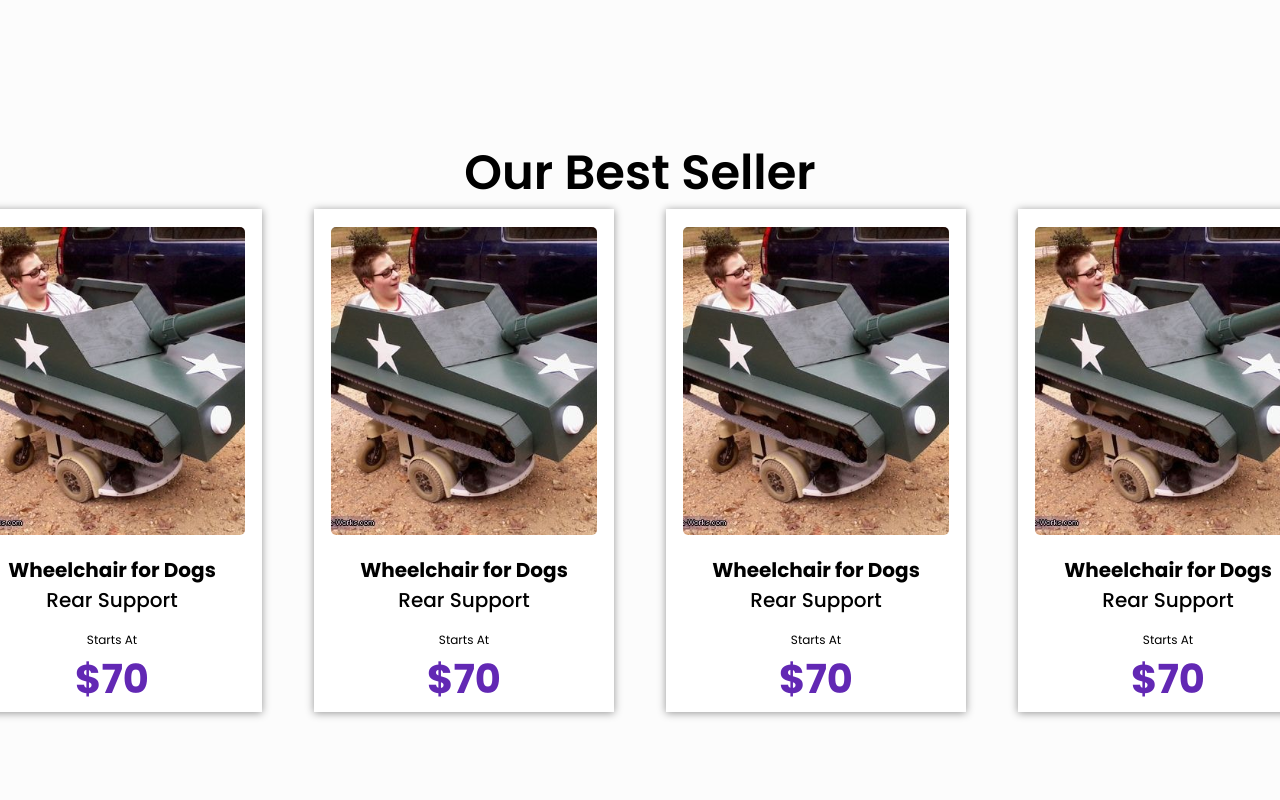
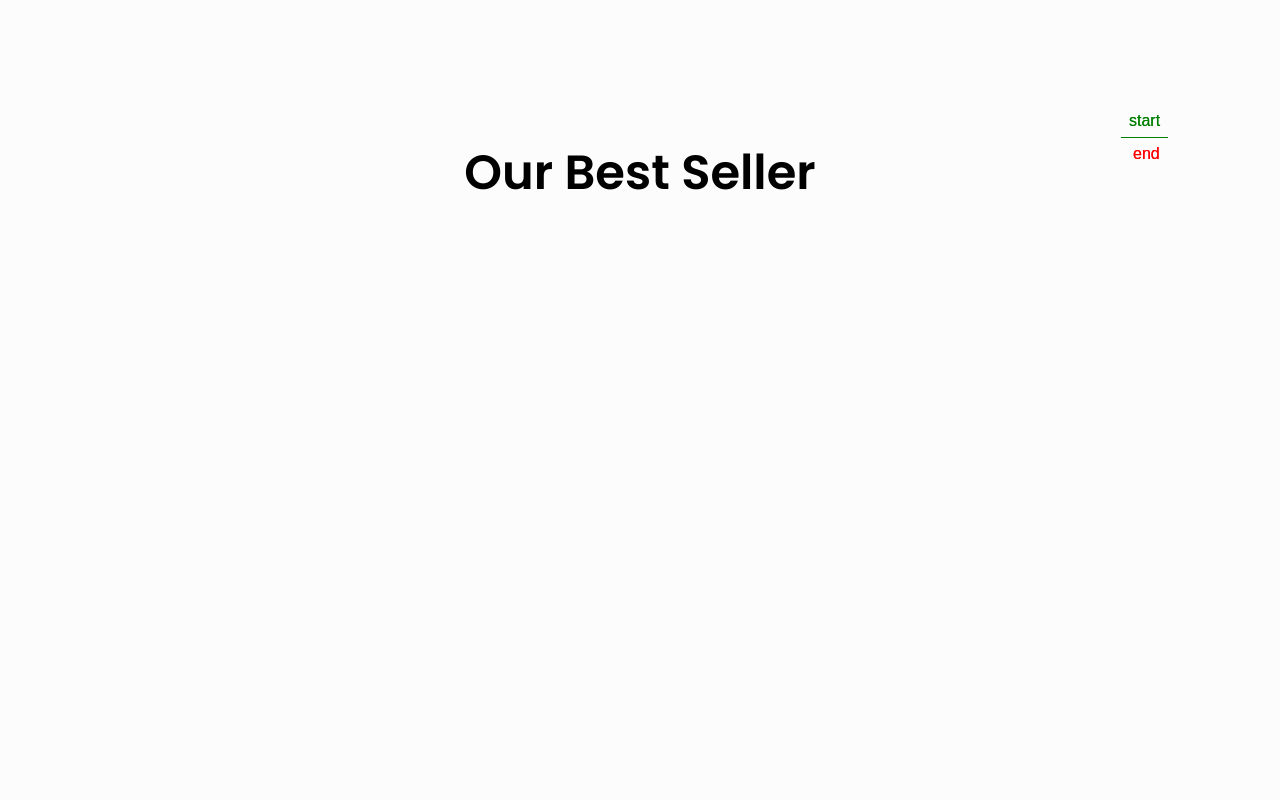
Before and after one commit to Fuz7/Wheel-Care, a React (Vite) app: page /home in a window 1280 px wide. Shown: the part 3660-4460 px from the top of the page. Built offline with nearby package versions, Linux system fonts and the light colour scheme.

Commit message:
Add BestSeller animation

```diff
--- a/src/components/Home/BestSeller.jsx
+++ b/src/components/Home/BestSeller.jsx
@@ -1,14 +1,42 @@
 /* eslint-disable react/prop-types */
 import bestSellerJorge from '@images/bestSellerJorge.svg'
+import bestSellerAnimal from '@images/bestSellerAnimal.png'
+import { forwardRef, useEffect, useRef } from 'react';
+import gsap from 'gsap';
+import { ScrollTrigger } from 'gsap/ScrollTrigger';
 
+gsap.registerPlugin(ScrollTrigger)
 export default function BestSeller(){
+  const containerRef = useRef(null)
+  const cardContainerRef = useRef();
+
+  useEffect(()=>{
+
+    const tl = gsap.timeline({
+      scrollTrigger: {
+        trigger: containerRef.current,
+        start: "top 30%", // Adjust this value to change when the animation starts
+        end: "top 20%", // Adjust this value to change when the animation ends
+        scrub: 1, // Smooth scrubbing, takes 1 second to "catch up" to the scrollbar
+        markers: true, // Remove this in production
+      }
+    });
+
+    // Animate all cards simultaneously
+    tl.fromTo(cardContainerRef.current,
+      {opacity:0,scale:0},
+      {scale:1,opacity:1,duration:1,ease:'back.out(1.7)'},
+    );
+
+  },[])
+
   return(
-    <section className="mt-[2300px] flex flex-col gap-[50px]o">
+    <section ref={containerRef} className="mt-[2300px] flex flex-col gap-[50px]">
       <p className="self-center font-Poppins-SemiBold text-[48px]">Our Best Seller</p>
-      <div className="flex gap-[52px] self-center">
+      <div  ref={cardContainerRef} className="flex gap-[52px] self-center">
         <Cards imgSrc={bestSellerJorge} title='Wheelchair for Dogs'
         titleTag='Rear Support' price='70' />
-        <Cards imgSrc={bestSellerJorge} title='Wheelchair for Dogs'
+        <Cards imgSrc={bestSellerAnimal} title='Wheelchair for Dogs'
         titleTag='Rear Support' price='70' />
         <Cards imgSrc={bestSellerJorge} title='Wheelchair for Dogs'
         titleTag='Rear Support' price='70' />
@@ -19,13 +47,18 @@ export default function BestSeller(){
   )
 }
 
-function Cards({imgSrc,title,titleTag,price}) {
-  return (<div className="min-w-[300px] max-w-[300px] bg-white min-h-[503px] max-h-[503px]
+const Cards = forwardRef(({imgSrc,title,titleTag,price},ref)=> {
+  return (<div
+    ref={ref}
+    className="min-w-[300px] max-w-[300px] bg-white min-h-[503px] max-h-[503px]
     drop-shadow-[0_1px_4px_rgba(0,0,0,0.41)] flex flex-col items-center ">
-      <img className=' mt-[18px]' src={imgSrc} alt="Best Seller" />
+      <img className=' max-w-[266px] min-w-[266px] min-h-[308px] max-h-[308px] mt-[18px]' src={imgSrc} alt="Best Seller" />
       <p className='font-Poppins-Bold mt-[20px] text-[20px]'>{title}</p>
       <p className='font-Poppins-Medium text-[20px]'>{titleTag}</p>
       <p className='font-Poppins text-[12px] mt-[16px]'>Starts At</p>
       <p className='font-Poppins-Bold text-[40px] text-[#6228B4]'> ${price}</p>
     </div>);
 }
+)
+
+Cards.displayName = 'Cards'
--- a/src/components/Home/ListedFeature.jsx
+++ b/src/components/Home/ListedFeature.jsx
@@ -45,7 +45,7 @@ export default function ListedFeature() {
         timeline.fromTo(
           ref,
           { opacity: 0, scale: 0, },
-          { opacity: 1, scale: 1, duration: 4, stagger:4 },
+          { opacity: 1, scale: 1, duration: 4, stagger:4,ease:'back.out(1.7)' },
         );
       }
     });
--- a/src/components/Home/Reviews.jsx
+++ b/src/components/Home/Reviews.jsx
@@ -22,7 +22,6 @@ export default function Reviews() {
         pinSpacing: false,
         scrub: 1,
         pin: true,
-        markers: true,
         onUpdate: (self) => {
           const scrollProgress = self.progress; // Scroll progress (0 to 1)
           // Apply desired behavior here
@@ -41,7 +40,7 @@ export default function Reviews() {
         timeline.fromTo(
           ref,
           { opacity: 0, y: 200 },
-          { opacity: 1, y:0, duration: 2, stagger:4 },
+          { opacity: 1, y:0, duration: 2, stagger:4, ease:'back.out(1.7)' },
         );
       }
     });
@@ -53,7 +52,7 @@ export default function Reviews() {
   }, []);
 
   return (
-    <section className="min-h-[450px] gap-[66px] mt-[2200px] mb-[3000px] flex flex-col">
+    <section className="min-h-[450px] gap-[66px] mt-[1100px] mb-[3000px] flex flex-col">
       <p className="self-center font-Poppins-Medium text-[48px]">Reviews</p>
       <div
         ref={containerRef}
```
Also changed, not shown: src/assets/images/bestSellerAnimal.png (added).
